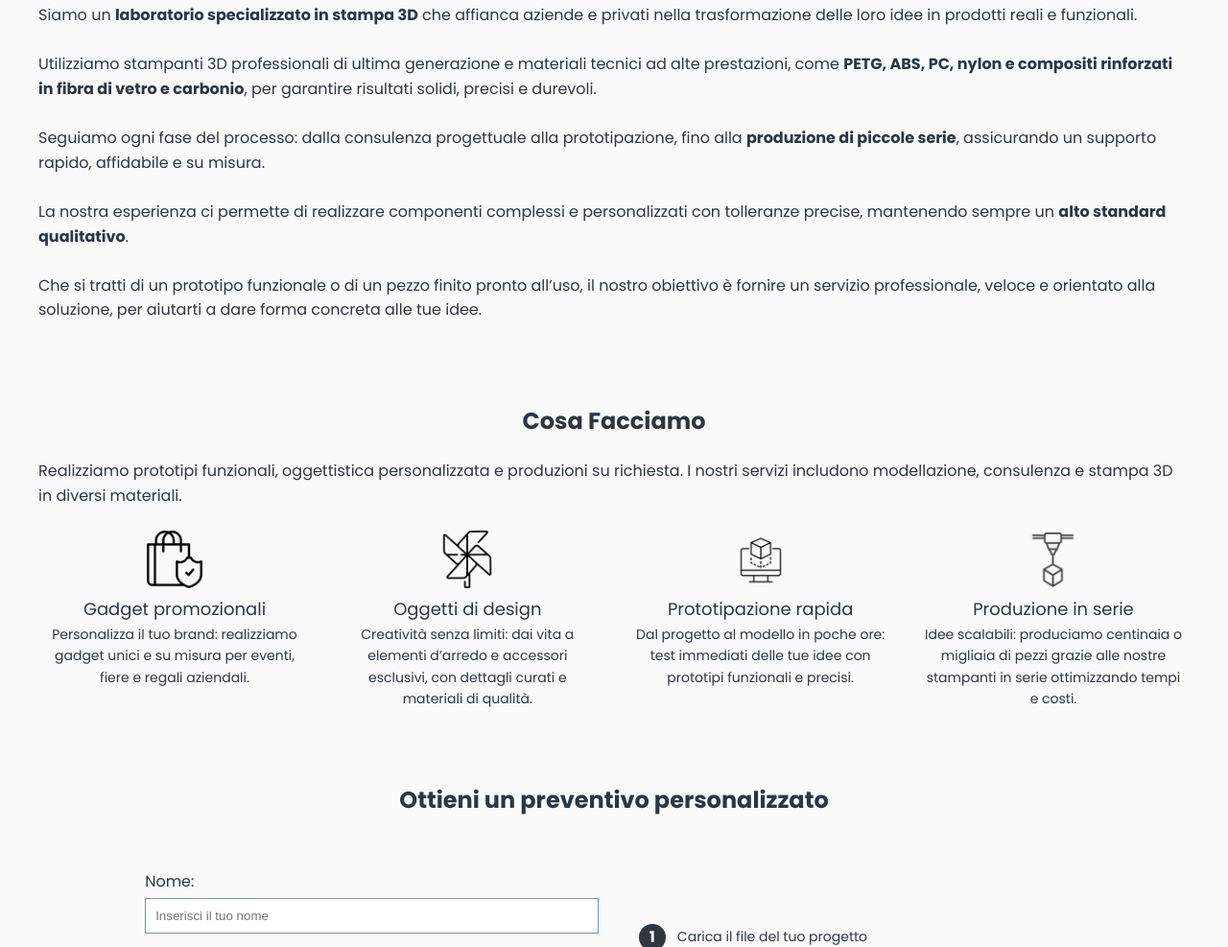
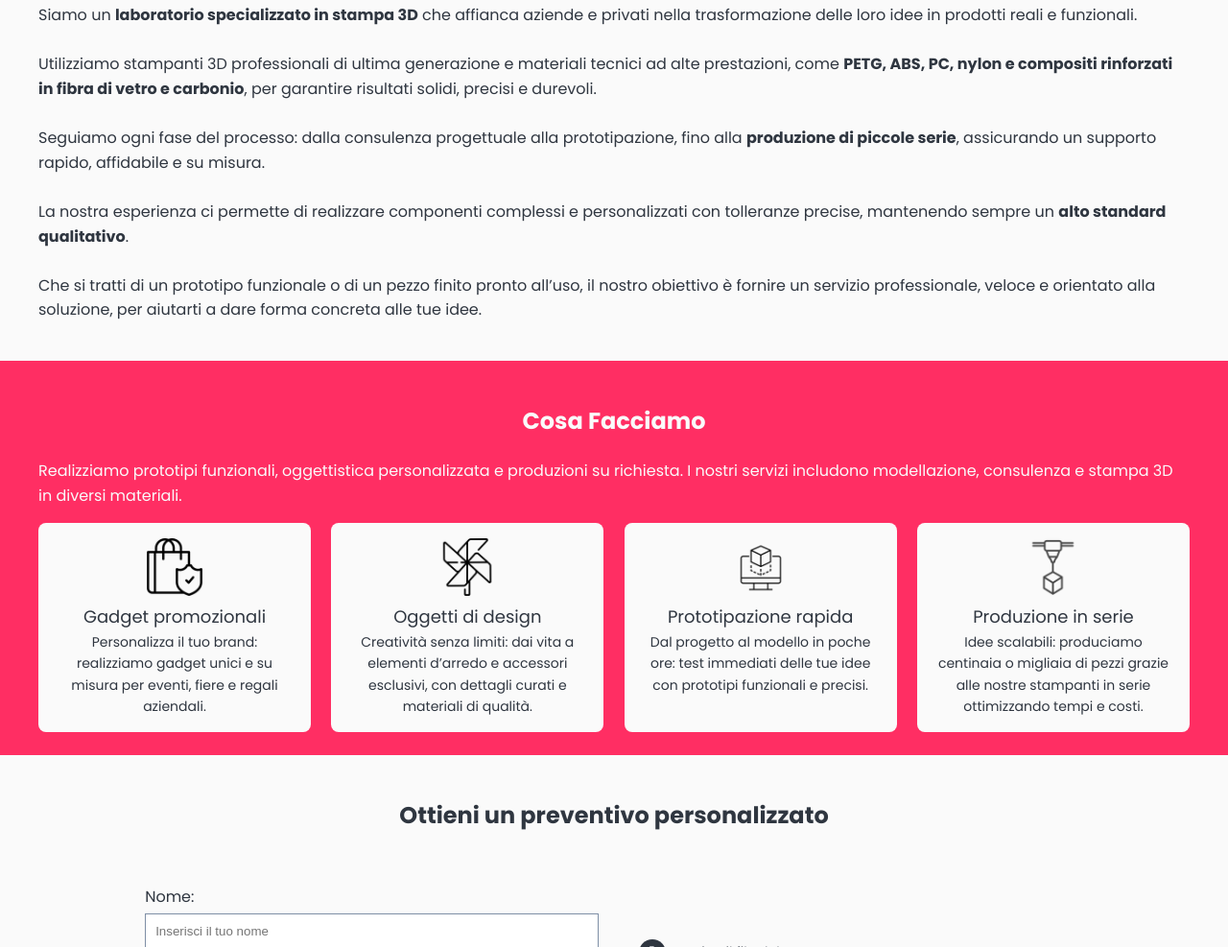
Before and after one commit to thecurlyprogrammer/polimeri3d, a plain HTML site: page index.html in a window 1280 px wide. Shown: the part 321-1308 px from the top of the page at 96% size. Drawn offline with Linux system fonts and the light colour scheme.

Commit message:
added colors

```diff
--- a/style.css
+++ b/style.css
@@ -95,11 +95,24 @@ form textarea {
     border-radius: 6px;
 }
 
-/* Cosa facciamo */
-
 h2.title {
     color: var(--colore-primario);
     text-align: center;
+}
+
+/* Cosa facciamo */
+
+#cosa-facciamo {
+    background-color: var(--polimeri);
+}
+
+#cosa-facciamo h2.title {
+    color: var(--colore-bianco-1);
+    text-align: center;
+}
+
+#cosa-facciamo p.description{
+    color: var(--colore-bianco-1);
 }
 
 .row {
@@ -110,16 +123,17 @@ h2.title {
 }
 
 .column {
-    padding: 8px;
+    padding: 16px;
     width: calc(25% - 16px);
     display: flex;
     flex-direction: column;
     text-align: center;
+    background-color: var(--colore-bianco-1);
+    border-radius: 8px;
 }
 
 .column .icon img {
-    width: 60px;
-    height: auto;
+    height: 60px;
 }
 
 .column .title {
```
